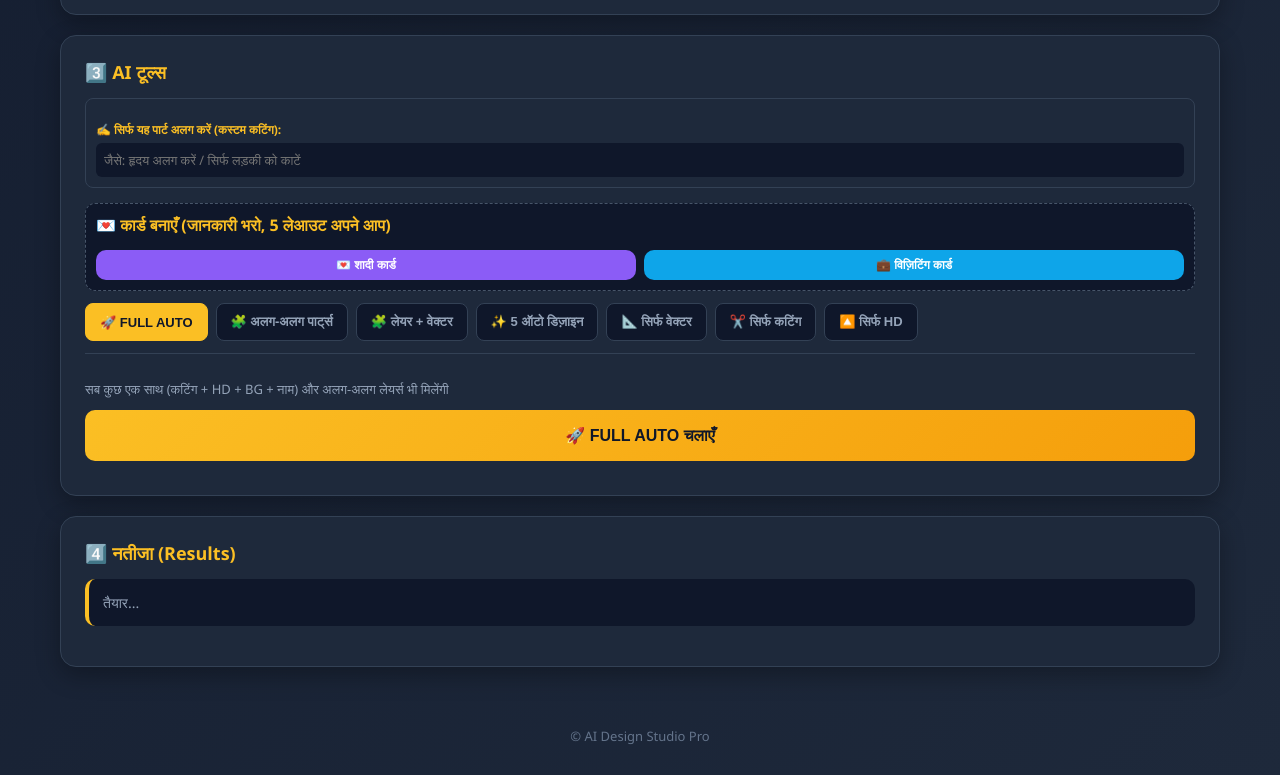
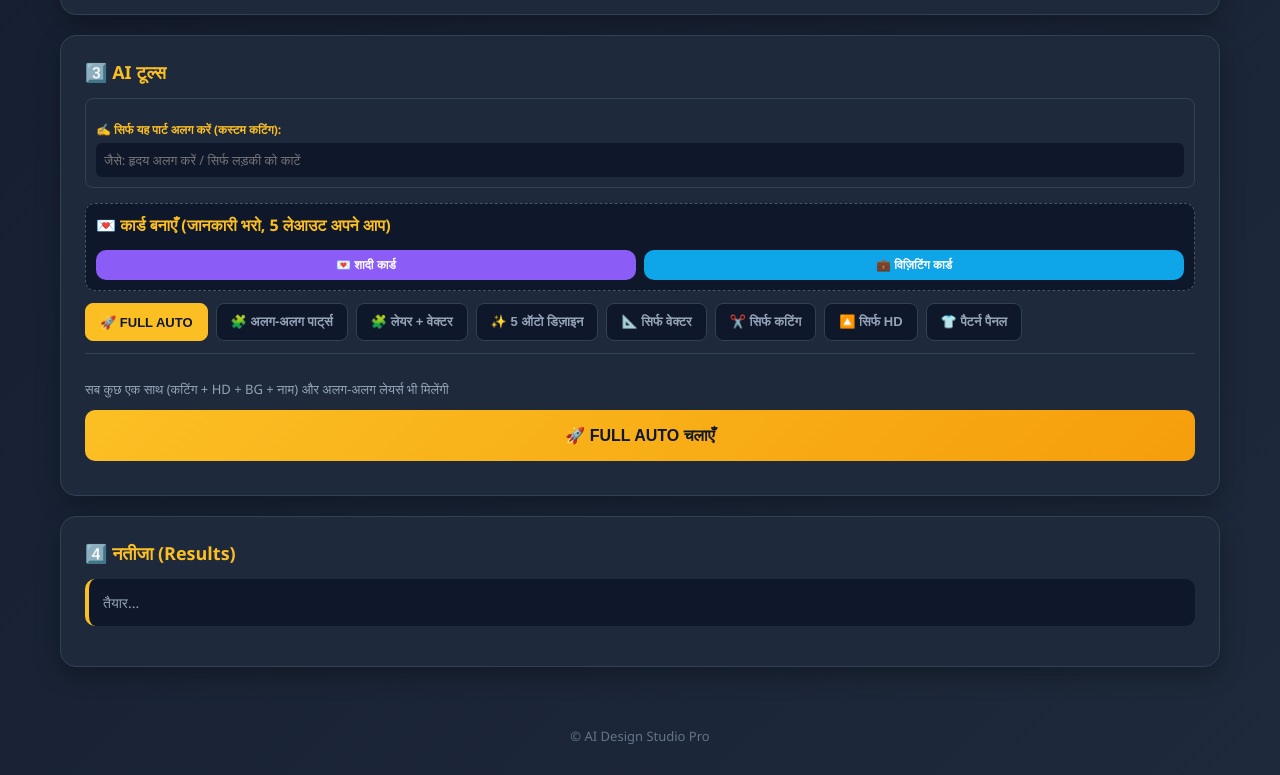
Before and after one commit to Ram-kungfu/Ai-Design-Studio-Pro-, a website: page index.html in a window 1280 px wide. Shown: the part 1837-2612 px from the top of the page. Drawn offline with Linux system fonts and the light colour scheme.

Commit message:
Add button for pattern panel in index.html

```diff
--- a/index.html
+++ b/index.html
@@ -267,12 +267,13 @@
       <button class="tab-btn" onclick="openTab('tab-vector', this)">📐 सिर्फ वेक्टर</button>
       <button class="tab-btn" onclick="openTab('tab-cut', this)">✂️ सिर्फ कटिंग</button>
       <button class="tab-btn" onclick="openTab('tab-hd', this)">🔼 सिर्फ HD</button>
+      <button class="tab-btn" onclick="openTab('tab-panel', this)">👕 पैटर्न पैनल</button>
 
     </div>
 
     <div class="tab-content" id="tab-panel">
-  <p class="hint">ऑटोमैटिक पैटर्न बनाकर पूरे कुर्ते पर सेट करेगा</p>
-  <button class="btn primary large" onclick="runAutoPanel()">👕 ऑटो पैनल बनाएँ</button>
+      <p class="hint">ऑटोमैटिक पैटर्न बनाकर पूरे कुर्ते पर सेट करेगा</p>
+      <button class="btn primary large" onclick="runAutoPanel()">👕 ऑटो पैनल बनाएँ</button>
     </div>
 
     <div id="tab-auto" class="tab-content active">
```
